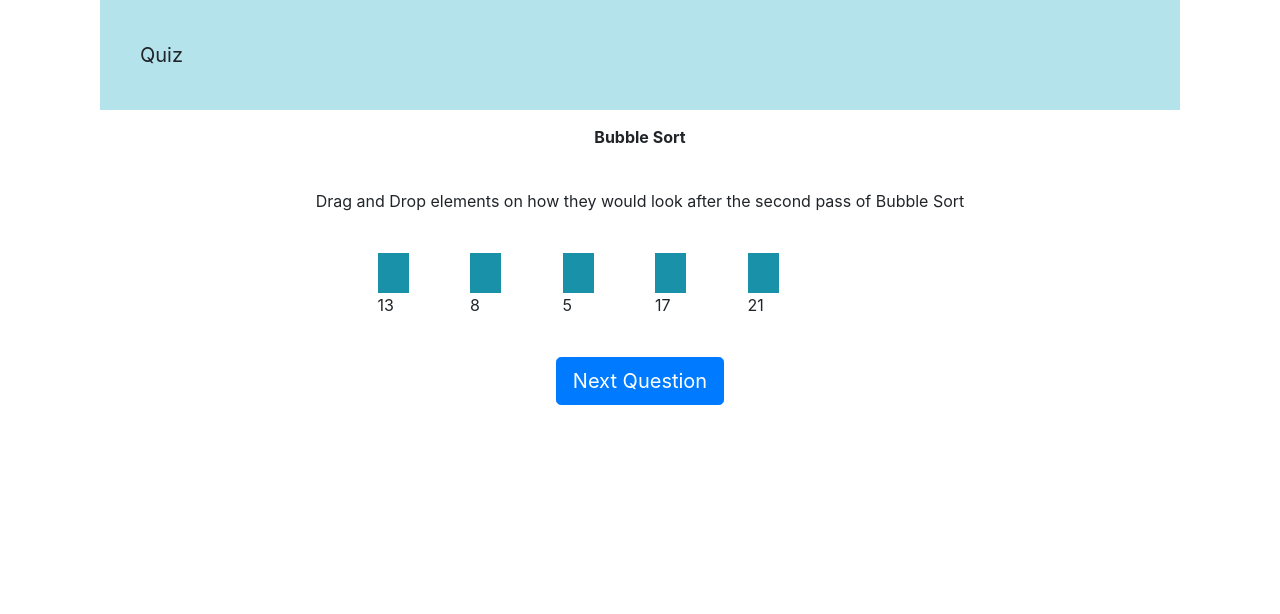
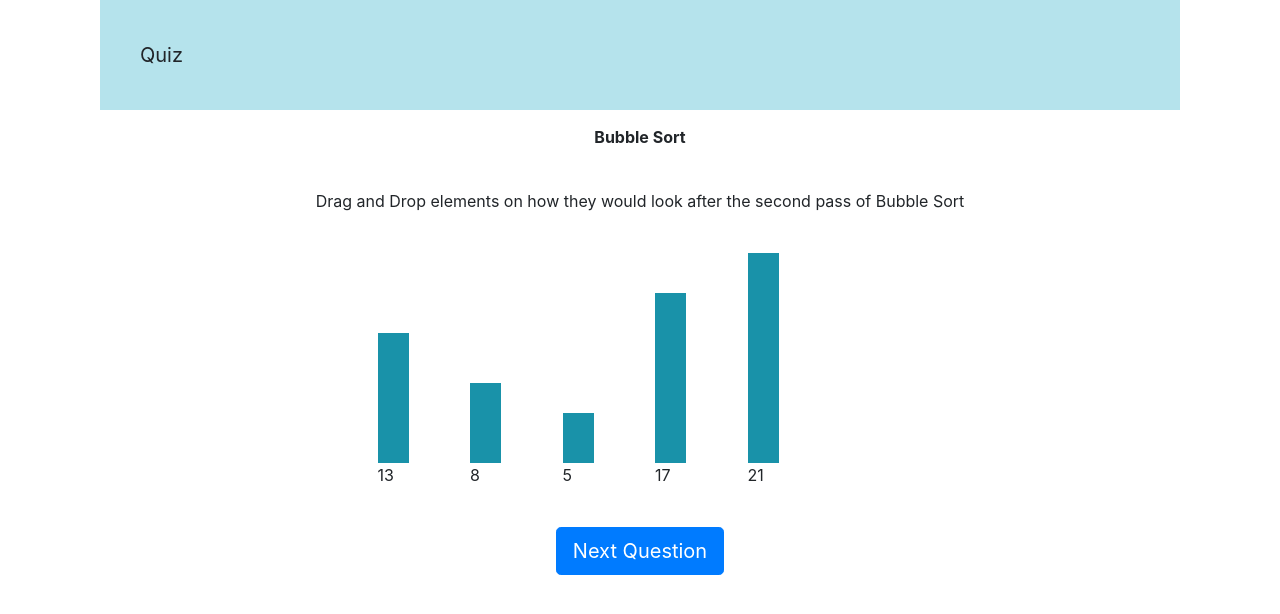
Before and after one commit to amalik3099/sorting-visualizer, a Flask app: page /quiz/1 in a window 1280 px wide. Shown: the part 56-670 px from the top of the page. Run offline with Flask 2, Linux system fonts and the light colour scheme; some libraries are stand-ins or nearby versions.

Commit message:
dynamic bar size

```diff
--- a/templates/draggable_quiz.html
+++ b/templates/draggable_quiz.html
@@ -4,8 +4,21 @@
 
 <script>
     //  Data will come depending on route
-    quiz_data = {{quiz_data|tojson}}
-    id = {{id|tojson}}
+    quiz_data = {{ quiz_data | tojson }}
+    id = {{ id | tojson }}
+
+    $(document).ready(function () {
+        $.each(quiz_data.input, function (index, val) {
+
+            let str1 = "#input".concat(index.toString());
+            let str2 = "#quizbar".concat(index.toString());
+            var parent = $(str1),
+                child = parent.children(str2);
+            child.height(val * 10)
+
+        });
+
+    })
 </script>
 
 <body>
@@ -18,31 +31,31 @@
 
         <div class="row align-items-end">
             <div class="col-3"></div>
-            <div class="col-1" id="input1">
-                <div class="quizbar"></div>
+            <div class="col-1" id="input0">
+                <div class="quizbar" id="quizbar0"></div>
                 {{quiz_data.input[0]}}
             </div>
             <div class="col-0.5"></div>
-            <div class="col-1" id="input2">
-                <div class="quizbar"></div>
+            <div class="col-1" id="input1">
+                <div class="quizbar" id="quizbar1"></div>
                 {{quiz_data.input[1]}}
             </div>
             <div class="col-0.5"></div>
-            <div class="col-1" id="input3">
-                <div class="quizbar"></div>
+            <div class="col-1" id="input2">
+                <div class="quizbar" id="quizbar2"></div>
                 {{quiz_data.input[2]}}
             </div>
             <div class="col-0.5"></div>
-            <div class="col-1" id="input4">
-                <div class="quizbar"></div>
+            <div class="col-1" id="input3">
+                <div class="quizbar" id="quizbar3"></div>
                 {{quiz_data.input[3]}}
             </div>
             <div class="col-0.5"></div>
-            <div class="col-1" id="input5">
-                <div class="quizbar"></div>
+            <div class="col-1" id="input4">
+                <div class="quizbar" id="quizbar4"></div>
                 {{quiz_data.input[4]}}
             </div>
-            <div class="col-2" id="input6"></div>
+            <div class="col-2" id="input5"></div>
         </div>
 
         <div class="bottombutton center">
@@ -56,8 +69,8 @@
 </body>
 
 <script type="text/javascript">
-    $("#next_btn").click(function() {
-        window.location.href="/quiz/" + (parseInt(quiz_data["id"])+1)
+    $("#next_btn").click(function () {
+        window.location.href = "/quiz/" + (parseInt(quiz_data["id"]) + 1)
     })
 </script>
 
```
